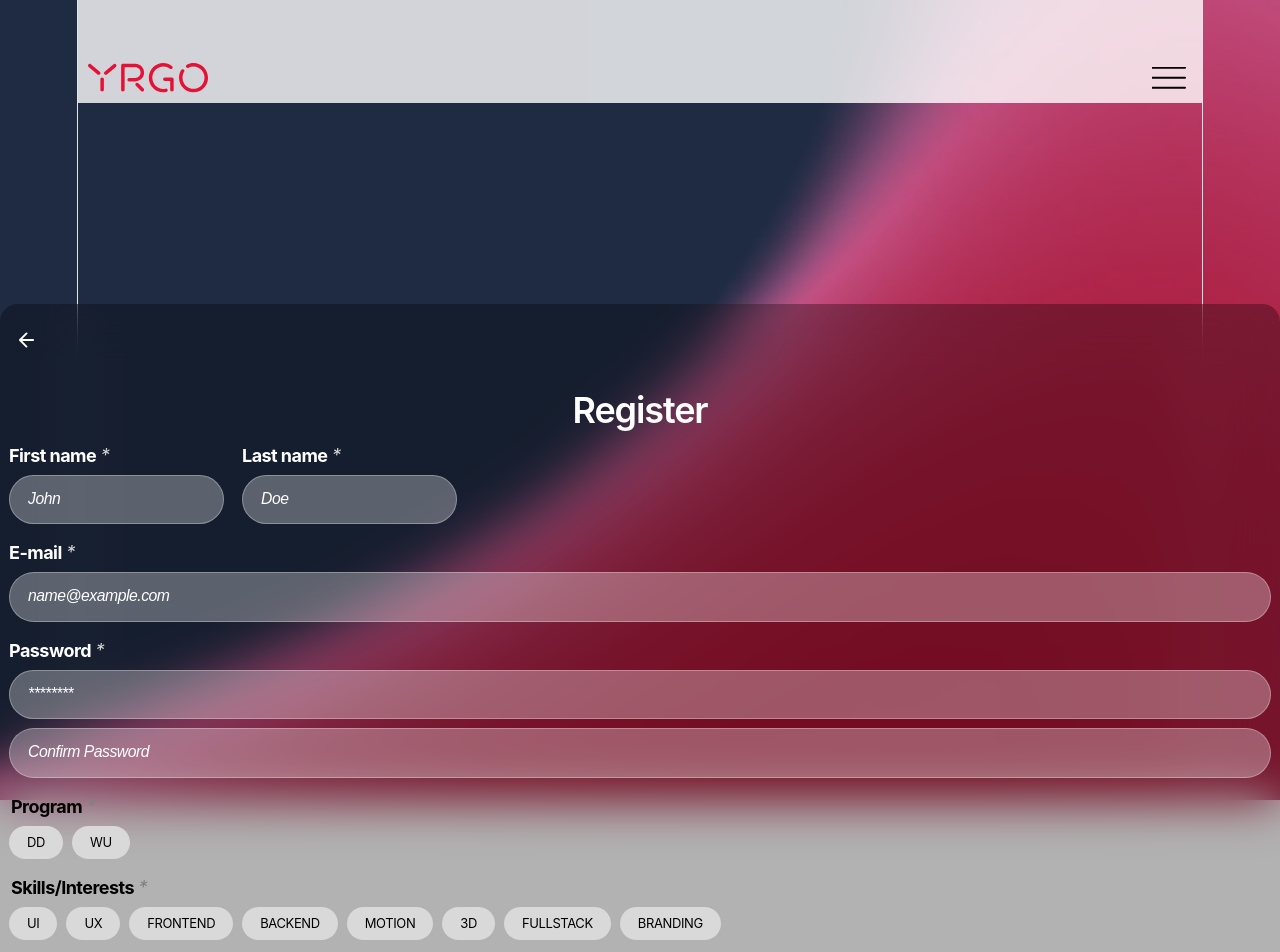
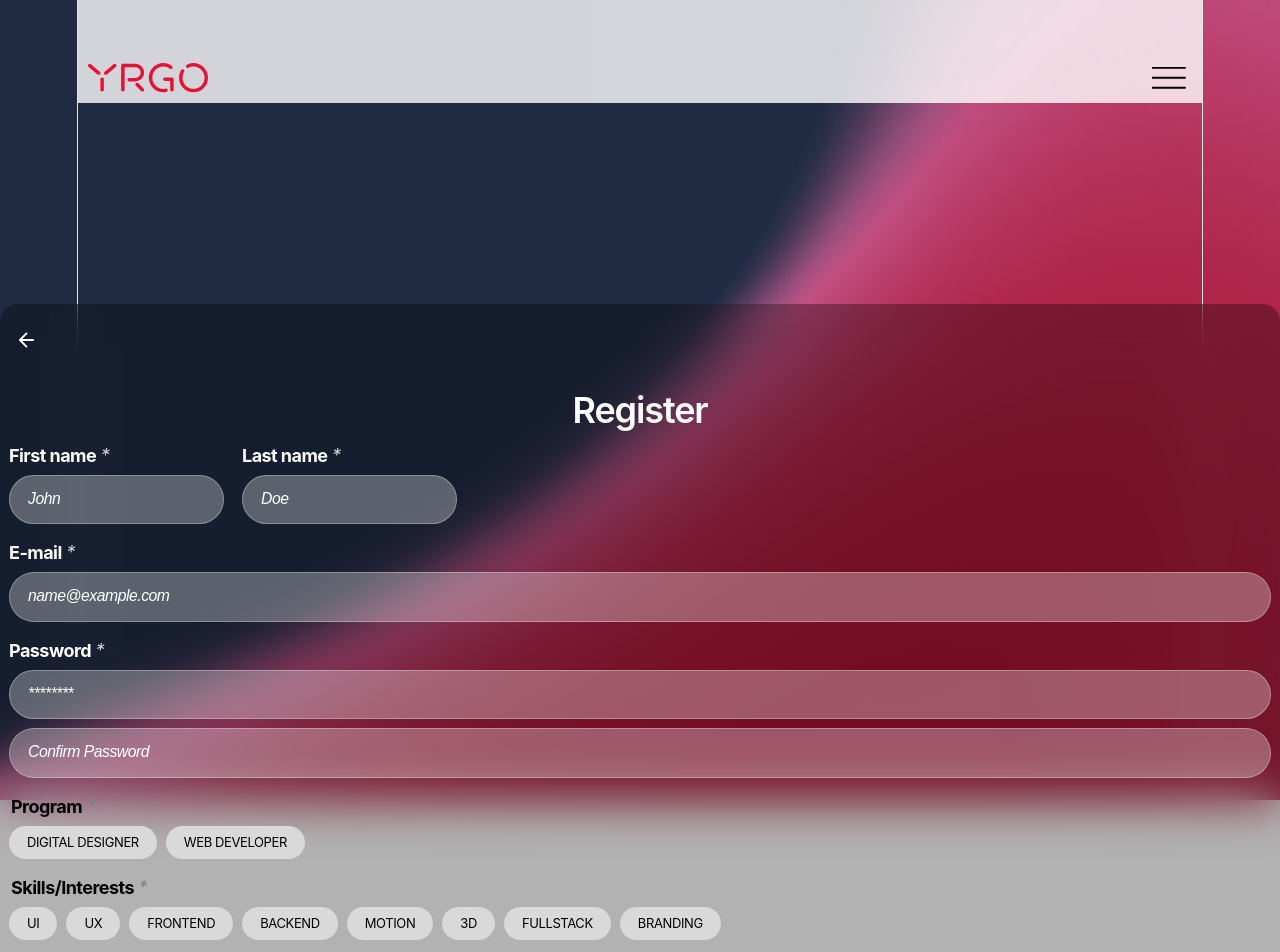
Before and after one commit to egirardo/mingle-app, a React (Vite) app in the folder client/: page /signup/student in a window 1280 px wide. Shown: the top 952 px of the page. Built offline with nearby package versions, Linux system fonts and the light colour scheme.

Commit message:
Fix: Program options

```diff
--- a/client/src/components/SignUpPages/StudentSignUpPanel.jsx
+++ b/client/src/components/SignUpPages/StudentSignUpPanel.jsx
@@ -174,8 +174,8 @@ const StudentSignUpPanel = () => {
             name="program"
             onChange={(value) => setFormData((prev) => ({ ...prev, program: value }))}
             radios={[
-              { radioLabel: "DD", id: "dd", name: "program", value: "dd" },
-              { radioLabel: "WU", id: "wu", name: "program", value: "wu" },
+              { radioLabel: "Digital Designer", id: "DigitalDesigner", name: "Digital Designer", value: "Digital Designer" },
+              { radioLabel: "Web Developer", id: "WebDeveloper", name: "Web Developer", value: "Web Developer" },
             ]}
           />
 
```
